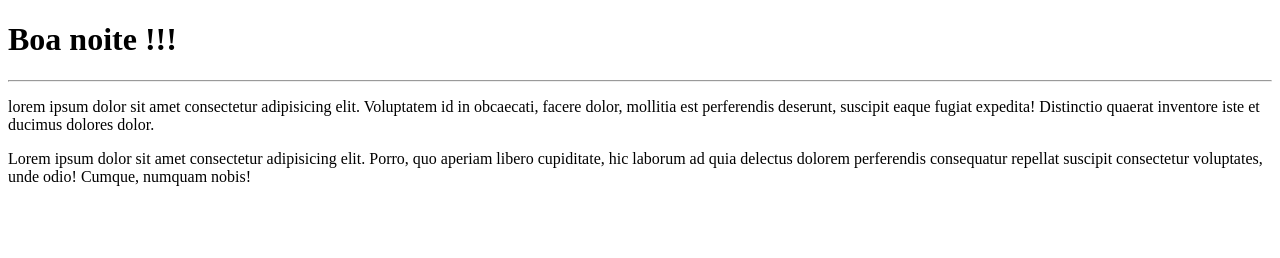
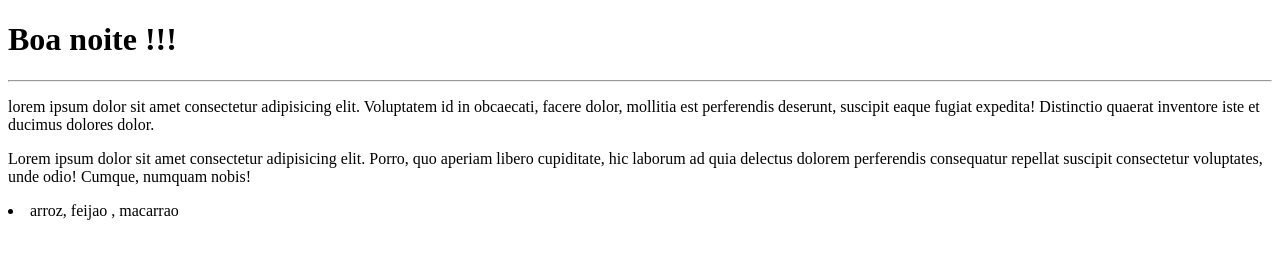
Before and after one commit to juniorc16/ola_mundo, a plain HTML site: page site-exemplo/index.html in a window 1280 px wide. Drawn offline with Linux system fonts and the light colour scheme.

Commit message:
Update index.html
lista

```diff
--- a/site-exemplo/index.html
+++ b/site-exemplo/index.html
@@ -11,6 +11,6 @@
  <hr>
 <p> lorem ipsum dolor sit amet consectetur adipisicing elit. Voluptatem id in obcaecati, facere dolor, mollitia est perferendis deserunt, suscipit eaque fugiat expedita! Distinctio quaerat inventore iste et ducimus dolores dolor. </p>
 <p>Lorem ipsum dolor sit amet consectetur adipisicing elit. Porro, quo aperiam libero cupiditate, hic laborum ad quia delectus dolorem perferendis consequatur repellat suscipit consectetur voluptates, unde odio! Cumque, numquam nobis!</p>
-
+<li> arroz, feijao , macarrao </li>
 </body>
 </html>
```
